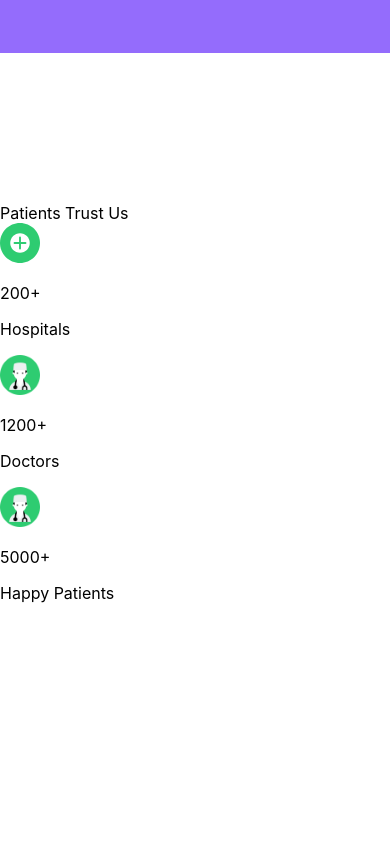
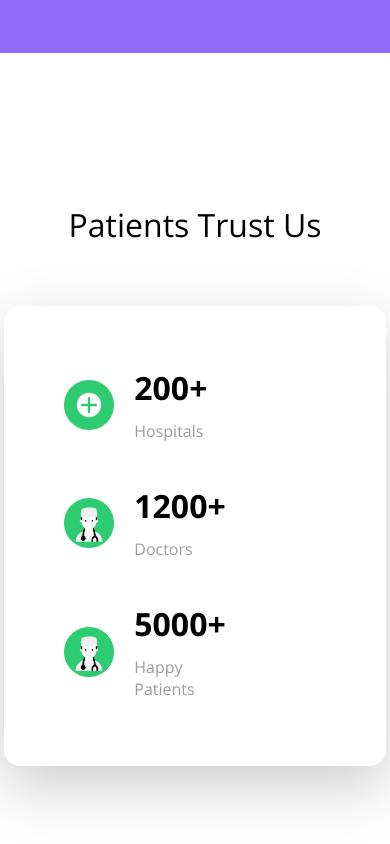
Before and after one commit to khalatevarun/SmartMeet, a React (Create React App) app: page / in a window 390 px wide. Shown: the part 5227-6071 px from the top of the page. Before the commit the page ends 5846 px from the top, so only its background shows below. Built offline with nearby package versions, Linux system fonts and the light colour scheme.

Commit message:
complete mobile and desktop design

```diff
--- a/src/components/section5/Section5.css
+++ b/src/components/section5/Section5.css
@@ -0,0 +1,55 @@
+.Section5 {
+  margin: 150px 60px;
+  font-family: 'Open Sans', sans-serif;
+  display: flex;
+  flex-direction: column;
+  align-items: center;
+}
+
+.Headline {
+  text-align: center;
+  font-size: 3em;
+  margin-bottom: 60px;
+}
+.Block {
+  display: flex;
+  padding: 50px;
+  -moz-box-shadow: 4px 4px 4px 4px 50px 0px #ccc;
+  -webkit-box-shadow: 4px 4px 50px 0px #ccc;
+  box-shadow: 0px 20px 60px 0px #ccc;
+  border-radius: 16px;
+}
+.Sub {
+  display: flex;
+  flex-direction: row;
+  align-items: flex-end;
+  margin: 0px 150px 0px 30px;
+}
+
+.Types {
+  line-height: 0%;
+  color: rgb(158, 155, 155);
+}
+.Stats {
+  font-size: 2em;
+  font-weight: 600;
+  line-height: 0%;
+}
+
+@media (max-width: 789px) {
+  .Headline {
+    font-size: 2em;
+  }
+  .Block {
+    flex-direction: column;
+    padding: 50px 10px;
+    align-self: center;
+    margin: 0px 30px;
+  }
+  .Sub {
+    align-items: center;
+  }
+  .Types {
+    line-height: normal;
+  }
+}
--- a/src/components/section5/Section5.js
+++ b/src/components/section5/Section5.js
@@ -1,35 +1,54 @@
 import p_patients from '../../images/p_patients.svg';
 import p_doctors from '../../images/p_doctors.png';
-
+import './Section5.css';
 const Section5 = () => {
   return (
+    <div className="Section5">
+      <div className="Headline">Patients Trust Us</div>
+      <div className="Block">
+        <div className="Sub">
           <div>
-      <div>Patients Trust Us</div>
-      <div>
-        <div>
-          <img src={p_patients} alt="patients" width="40px" />
+            <img
+              src={p_patients}
+              alt="patients"
+              width="50px"
+              style={{ margin: '0px 20px' }}
+            />
           </div>
           <div>
-          <p>200+</p>
-          <p>Hospitals</p>
+            <p className="Stats">200+</p>
+            <p className="Types">Hospitals</p>
           </div>
         </div>
+        <hr color="#e2e2e2" style={{ width: '1px', border: 'none' }}></hr>
+        <div className="Sub">
           <div>
-        <div>
-          <img src={p_doctors} alt="patients" width="40px" />
+            <img
+              src={p_doctors}
+              alt="patients"
+              width="50px"
+              style={{ margin: '0px 20px' }}
+            />
           </div>
           <div>
-          <p>1200+</p>
-          <p>Doctors</p>
+            <p className="Stats">1200+</p>
+            <p className="Types">Doctors</p>
           </div>
         </div>
+        <hr color="#e2e2e2" style={{ width: '1px', border: 'none' }}></hr>
+        <div className="Sub">
           <div>
-        <div>
-          <img src={p_doctors} alt="patients" width="40px" />
+            <img
+              src={p_doctors}
+              alt="patients"
+              width="50px"
+              style={{ margin: '0px 20px' }}
+            />
           </div>
           <div>
-          <p>5000+</p>
-          <p>Happy Patients</p>
+            <p className="Stats">5000+</p>
+            <p className="Types">Happy Patients</p>
+          </div>
         </div>
       </div>
     </div>
```
Lines whose indentation alone changed are shown as unchanged.
